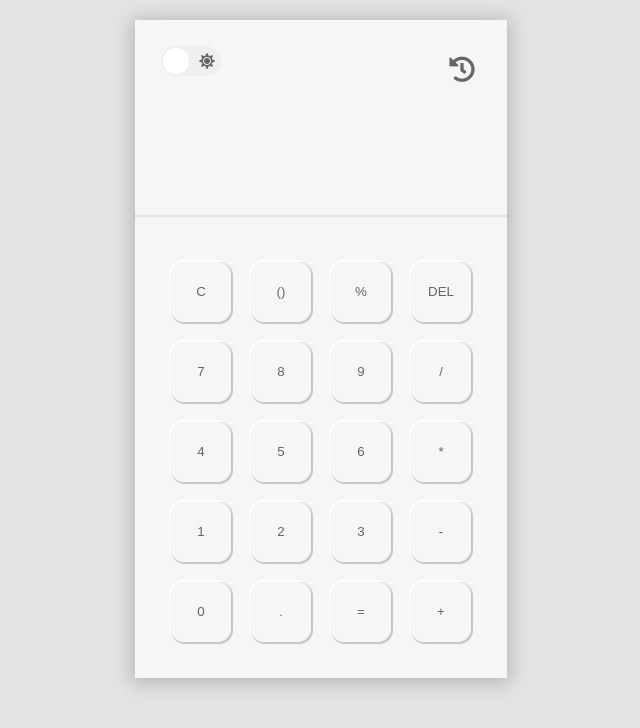
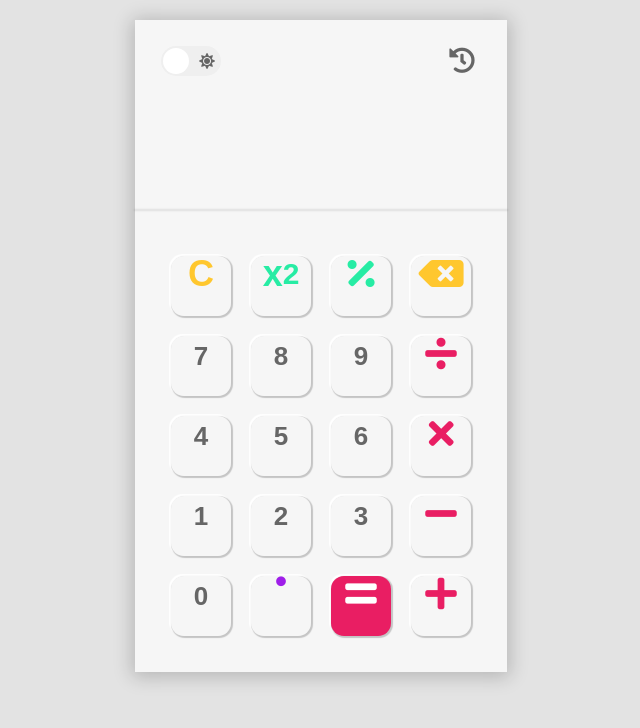
Before and after one commit to TigranVardanyan/Calculator, a website: page app/index.html in a window 1280 px wide. Shown: the whole page, without its empty margins (319-959 px from the left). Drawn offline with nearby package versions, Linux system fonts and the light colour scheme; files that its build step writes are made by us from their sources.

Commit message:
front 99% + some easy functions

```diff
--- a/app/index.html
+++ b/app/index.html
@@ -33,37 +33,38 @@
         </div>
       </div>
       <div class="row">
-        <div class="expression"></div>
+        <div class="expression" id="expression"></div>
       </div>
       <div class="row">
-        <div class="result"></div>
+        <div class="result" id="result"></div>
       </div>
     </div>
     <hr>
     <div class="calc-body">
-      <button class="calc-button">C</button>
-      <button class="calc-button">()</button>
-      <button class="calc-button">%</button>
-      <button class="calc-button">DEL</button>
-      <button class="calc-button">7</button>
-      <button class="calc-button">8</button>
-      <button class="calc-button">9</button>
-      <button class="calc-button">/</button>
-      <button class="calc-button">4</button>
-      <button class="calc-button">5</button>
-      <button class="calc-button">6</button>
-      <button class="calc-button">*</button>
-      <button class="calc-button">1</button>
-      <button class="calc-button">2</button>
-      <button class="calc-button">3</button>
-      <button class="calc-button">-</button>
-      <button class="calc-button">0</button>
-      <button class="calc-button">.</button>
-      <button class="calc-button">=</button>
-      <button class="calc-button">+</button>
+      <button class="calc-button color-yellow" value="c">C</button>
+      <button class="calc-button color-green" data-type="pow" value="pow">x<sup>2</sup></button>
+      <button class="calc-button color-green" data-type="symbol" value="%"><i class="fas fa-percentage"></i></button>
+      <button class="calc-button color-yellow" data-type="symbol" value="del"><i class="fas fa-backspace"></i></button>
+      <button class="calc-button" data-type="number" value="7">7</button>
+      <button class="calc-button" data-type="number" value="8">8</button>
+      <button class="calc-button" data-type="number" value="9">9</button>
+      <button class="calc-button color-pink" data-type="symbol" value="/"><i class="fas fa-divide"></i></button>
+      <button class="calc-button" data-type="number" value="4">4</button>
+      <button class="calc-button" data-type="number" value="5">5</button>
+      <button class="calc-button" data-type="number" value="6">6</button>
+      <button class="calc-button color-pink" data-type="symbol" value="*"><i class="fas fa-times"></i></button>
+      <button class="calc-button" data-type="number" value="1">1</button>
+      <button class="calc-button" data-type="number" value="2">2</button>
+      <button class="calc-button" data-type="number" value="3">3</button>
+      <button class="calc-button color-pink" data-type="symbol" value="-"><i class="fas fa-minus"></i></button>
+      <button class="calc-button" data-type="number" value="0">0</button>
+      <button class="calc-button color-purple" data-type="dot" value="."><i class="fas fa-circle"></i></button>
+      <button class="calc-button color-pink-reverse" data-type="equal" value="="><i class="fas fa-equals"></i></button>
+      <button class="calc-button color-pink" data-type="symbol" value="+"><i class="fas fa-plus"></i></button>
     </div>
   </div>
 </div>
 <script src="js/script.js"></script>
+<script src="js/index.js"></script>
 </body>
 </html>
--- a/app/js/index.js
+++ b/app/js/index.js
@@ -0,0 +1,53 @@
+class Calculator {
+  buttonSection = document.querySelector('.calc-body');
+  result = 0;
+  expression = '';
+  resultDiv = document.getElementById('result');
+  expressionDiv = document.getElementById('expression');result = 0;
+  localHistory = [];
+  constructor() {
+    console.log('calc ready');
+  }
+  KeyPressNumber(number) {
+    this.expression += number;
+    this.expressionDiv.innerHTML = this.expression;
+  }
+  KeyPressMathSymbol(symbol) {
+    this.expression += symbol;
+    this.expressionDiv.innerHTML = this.expression;
+  }
+  KeyPressEqual() {
+    this.expressionDiv.innerHTML = eval(this.expression);
+  }
+  KeyPressClean() {
+    this.expression = '';
+    this.result = 0;
+  }
+}
+
+
+console.log(1+2+3*4);
+
+let calc = new Calculator();
+let dataType;
+let targetValue;
+calc.buttonSection.addEventListener('click', (e)=> {
+  console.log(e.target);
+  if(e.target.tagName != 'BUTTON') {
+    dataType = e.target.parentElement.dataset.type;
+    targetValue = e.target.parentElement.value;
+  } else {
+    dataType = e.target.getAttribute('data-type');
+    targetValue = e.target.value;
+  }
+  if(dataType == 'number') {
+    calc.KeyPressNumber(targetValue);
+  }
+  if(dataType == 'symbol') {
+    calc.KeyPressMathSymbol(targetValue);
+  }
+  if(dataType == 'equal') {
+    calc.KeyPressEqual();
+  }
+
+});
--- a/app/sass/main.scss
+++ b/app/sass/main.scss
@@ -3,6 +3,7 @@ enter css
  */
 :root {
   --line-heigh: 46px;
+  --small-line-height: 40px;
 
   --bg-color: #f6f6f6;
   //--dark-bg-color: #404040;
@@ -21,7 +22,7 @@ enter css
   --pink-color: #e91e63;
   --yellow-color: #ffc72e;
   --green-color: #27eca4;
-  --purpule-color: #9f1ee9;
+  --purple-color: #9f1ee9;
 }
 
 body {
@@ -43,6 +44,7 @@ body {
       .zz {
         display: flex;
         justify-content: space-between;
+        align-items: start;
         height: var(--line-heigh);
         .switch-button {
           .switch {
@@ -102,17 +104,27 @@ body {
         }
         .history-button {
           border: none;
+          outline: none;
           background-color: transparent;
           color: var(--color);
           line-height: 26px;
           font-size: 26px;
+          &:hover {
+            opacity: 0.7;
+          }
         }
       }
       .expression {
         height: var(--line-heigh);
+        font-size: var(--line-heigh);
+        line-height: var(--line-heigh);
+        text-align: right;
       }
       .result {
-        height: var(--line-heigh);
+        height: var(--small-line-height);
+        font-size: var(--small-line-height);
+        line-height: var(--small-line-height);
+        text-align: right;
       }
     }
     hr {
@@ -129,6 +141,8 @@ body {
       .calc-button {
         color: var(--color);
         box-sizing: border-box;
+        font-size: 26px;
+        font-weight: bold;
         margin: 10px;
         width: 60px;
         height: 60px;
@@ -141,8 +155,37 @@ body {
         background-color: transparent;
         border-radius: 13px;
         padding: 0;
+        display: flex;
+        justify-content: center;
+        align-self: center;
         &:hover {
           box-shadow: 1px 1px 1px 1px var(--btn-light-shadow), -1px -1px 1px 1px  var(--btn-dark-shadow);
+        }
+        &.color-green {
+          color: var(--green-color);
+          font-size: 36px;
+          line-height: 36px;
+        }
+        &.color-pink {
+          color: var(--pink-color);
+          font-size: 36px;
+          line-height: 36px;
+        }
+        &.color-pink-reverse {
+          background-color: var(--pink-color);
+          color: #fff;
+          font-size: 36px;
+          line-height: 36px;
+        }
+        &.color-purple {
+          color: var(--purple-color);
+          font-size: 10px;
+          line-height: 10px;
+        }
+        &.color-yellow {
+          color: var(--yellow-color);
+          font-size: 36px;
+          line-height: 36px;
         }
       }
     }
```
Also changed, not shown: app/js/script.js (+12 -12 lines).
